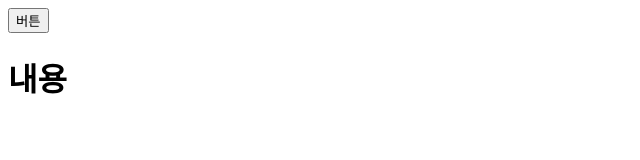
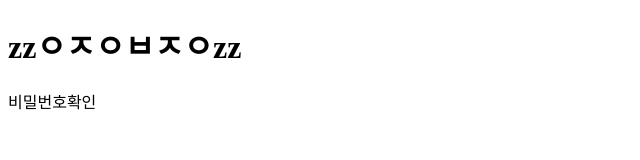
Before and after one commit to O-O-wl/j-query, a plain HTML site: page chap17/testtttttt.html in a window 1280 px wide. Shown: the whole page, without its empty margins (0-640 px from the left). Drawn offline with nearby package versions, Linux system fonts and the light colour scheme.

Commit message:
기말고사 대비 테스트 파일

```diff
--- a/chap17/hw17_1.html
+++ b/chap17/testtttttt.html
@@ -3,7 +3,7 @@
 
 <head>
     <meta charset="UTF-8">
-    <title>hw16_5</title>
+    <title>hw17_1</title>
     <script src="https://code.jquery.com/jquery-3.3.1.js" integrity="sha256-2Kok7MbOyxpgUVvAk/HJ2jigOSYS2auK4Pfzbm7uH60="
         crossorigin="anonymous">
 
@@ -11,20 +11,18 @@
     <script>
         //201331024
         //이동영
-       //hw17_1
-       $('document').ready(function(){
-           $('#btn').click(function(){
-               $('h1').fadeOut(1000);
-           })
-       }
-       )
+        //hw17_1
+ $(document).ready(function(){
+     $('h1:contains("내")').html("zzㅇㅈㅇㅂㅈㅇzz")
+ })
 
     </script>
 </head>
 
 <body>
-    <button id="btn">버튼</button>
-    <h1>내용</h1>
+
+    <h1 id="header">내용</h1>
+    <label for="pass-check">비밀번호확인 </label>
 </body>
 
 </html>
```
Also changed, not shown: 1 other file.
